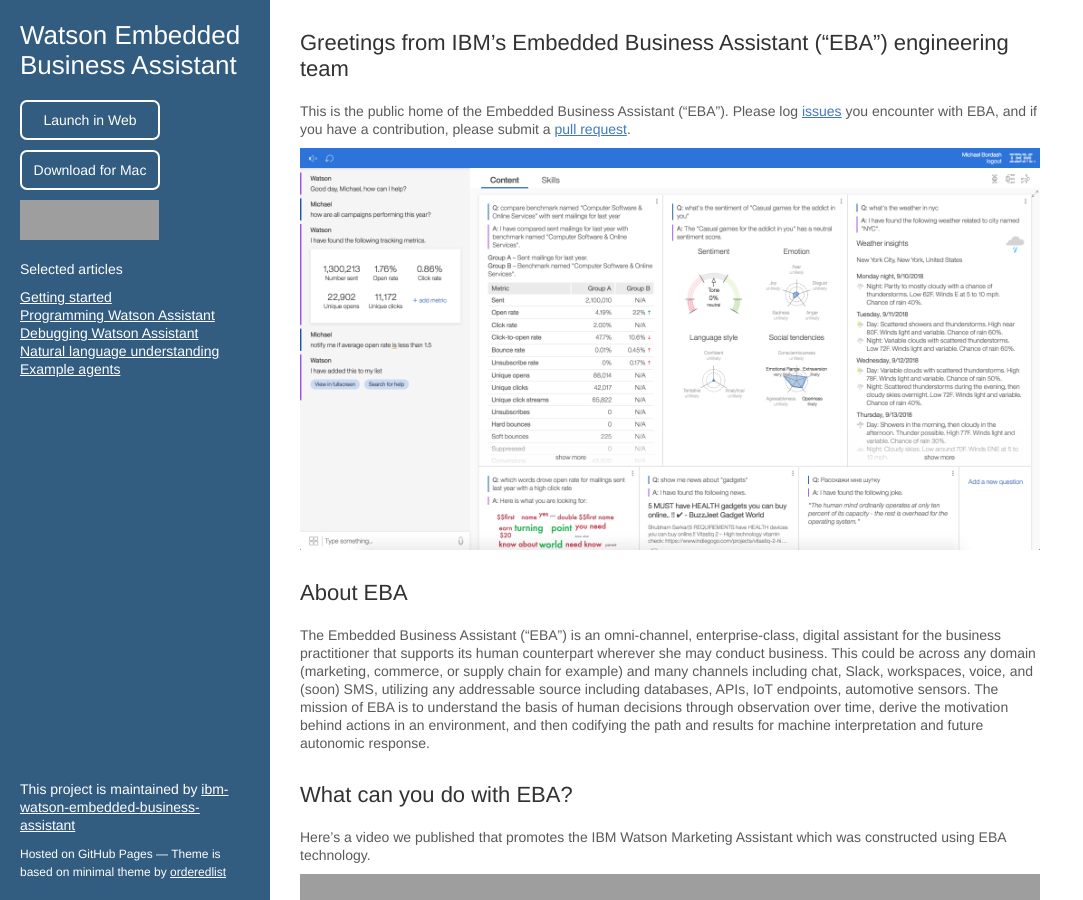
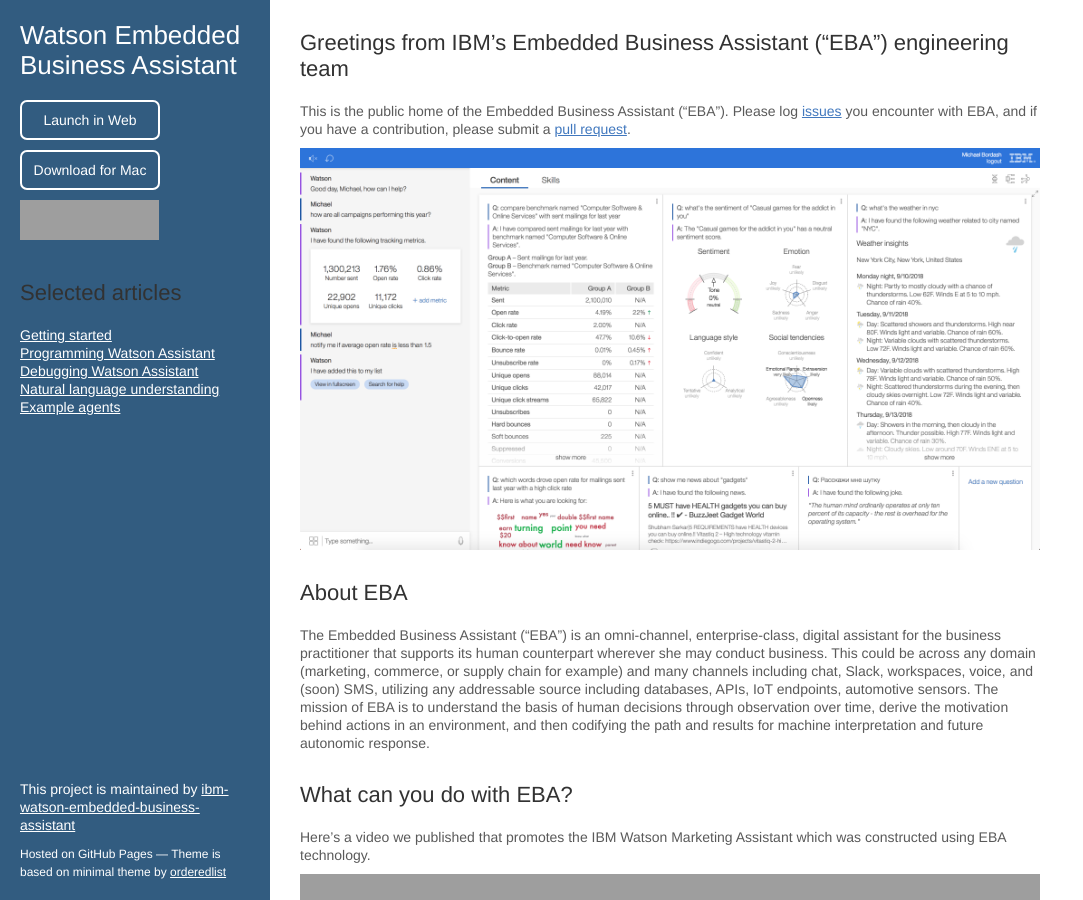
Before and after one commit to ibm-watson-embedded-business-assistant/eba-example-agents, a Jekyll site: the page built from README.md, in a window 1280 px wide and 900 px high. Shown: the whole window, without its empty margins (0-1083 px from the left). Built offline with Jekyll 4.4.1, drawn with Linux system fonts in a browser that asks for light colours; our own code applies the rules of GitHub Pages for plain Markdown files; the repository's description, which GitHub fills in, is left out; grey boxes are pictures that could not be loaded.

Commit message:
Update default.html

```diff
--- a/_layouts/default.html
+++ b/_layouts/default.html
@@ -39,8 +39,7 @@
           </a>
         </p>
 
-        <p>
-          Selected articles
+        <h2>Selected articles</h2>
         <ul class="index">
           <li data-level="0"><a href="/docs/getting-started/GettingStarted.html">Getting started</a></li>
           <li data-level="0"><a href="/docs/LandingPage.html">Programming Watson Assistant</a></li>
@@ -52,7 +51,6 @@
           <li data-level="0"><a href="/docs/articles/NaturalLanguageUnderstatnding.html">Natural language understanding</a></li>
           <li data-level="0"><a href="/docs/Samples.html">Example agents</a></li>
         </ul>
-        </p>
 
       </header>
       <section>
```
Lines whose indentation alone changed are shown as unchanged.
